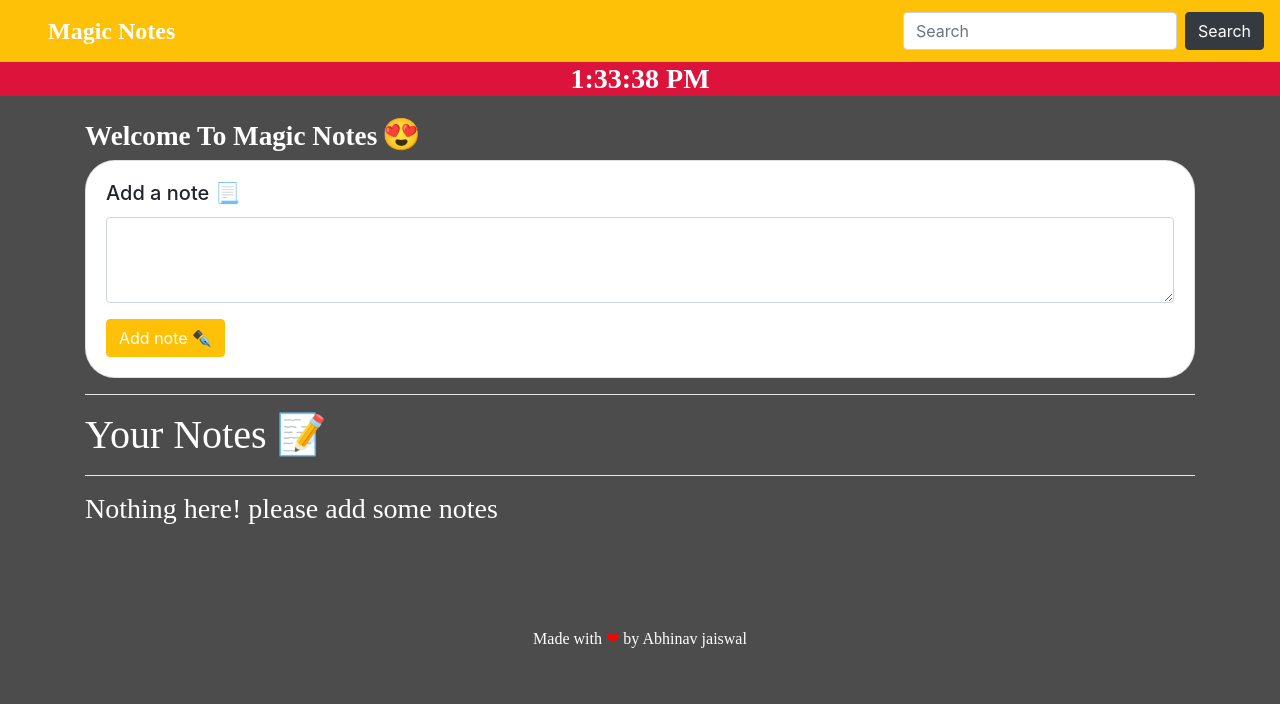
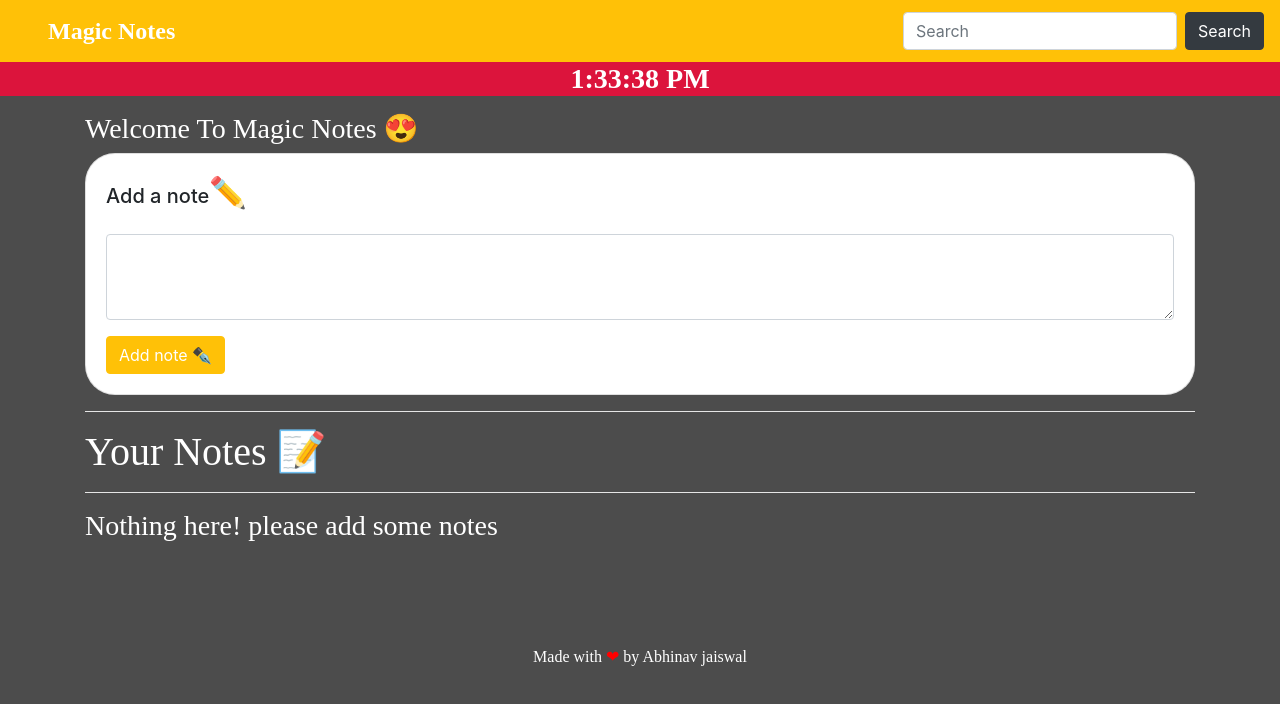
Before and after one commit to aj761774/magic-notes, a plain HTML site: page index.html in a window 1280 px wide. Drawn offline with nearby package versions, Linux system fonts and the light colour scheme.

Commit message:
updated again

```diff
--- a/css/style.css
+++ b/css/style.css
@@ -37,14 +37,9 @@ background-color: crimson;
 font-weight: bolder;
 text-align: center;
 }
-#welcome,#emoji{
-    font-size: 1.7rem;
-    font-weight: bolder;
-    color: white;
-    font-family: 'Times New Roman', Times, serif;
-}
 
-#emoji{
+
+#pen-emoji{
     animation: changeSize 1.2s infinite;
 }
 @keyframes changeSize{
@@ -65,11 +60,6 @@ text-align: center;
 #add-note-title,#pen-emoji{
     font-size: 1.3rem;
 }
-@media screen and (max-width:370px){
-    .card{
-        margin-top: 2rem;
-    }
-    #welcome{
-        margin-right:1rem;
-    }
+.card-title{
+    height: 3rem;
 }
--- a/index.html
+++ b/index.html
@@ -49,12 +49,10 @@
     </nav>
     <h3 id="time"></h3>
 <div class="container my-3">
- <div id="welcome-part" style="height: 3rem;">
-  <span id="welcome"></span> <span id="emoji"></span>
-</div>
+<h3>Welcome To Magic Notes 😍</h3>
      <div class="card">
         <div class="card-body">
-          <h5 class="card-title">Add a note 📃 </h5>
+          <h5 class="card-title"><span id="addNoteTitle"></span><span id="pen-emoji">✏</span> </h5>
           <div class="form-group">
             <textarea class="form-control" id="addTxt" rows="3" ></textarea>
           </div>
--- a/js/index.js
+++ b/js/index.js
@@ -66,16 +66,16 @@ document.getElementById('addBtn').addEventListener('click',()=>{
     });
   });
 
-const welcome = "Welcome To Magic Notes";
+const addNoteTitle = "Add a note";
 let i = 0;
-function writewelcomeText(){
-  document.getElementById('welcome').innerHTML += welcome.charAt(i++);
-  if (i<welcome.length){
-  setTimeout(writewelcomeText,100);
+function addNoteTitleText(){
+  document.getElementById('addNoteTitle').innerHTML += addNoteTitle.charAt(i++);
+  if (i<addNoteTitle.length){
+  setTimeout(addNoteTitleText,100);
 }
 }
-writewelcomeText();
-document.getElementById('emoji').innerHTML="😍";
+
+addNoteTitleText();
 
 function getCurrentTime(){
       let currentTime = new Date();
```
